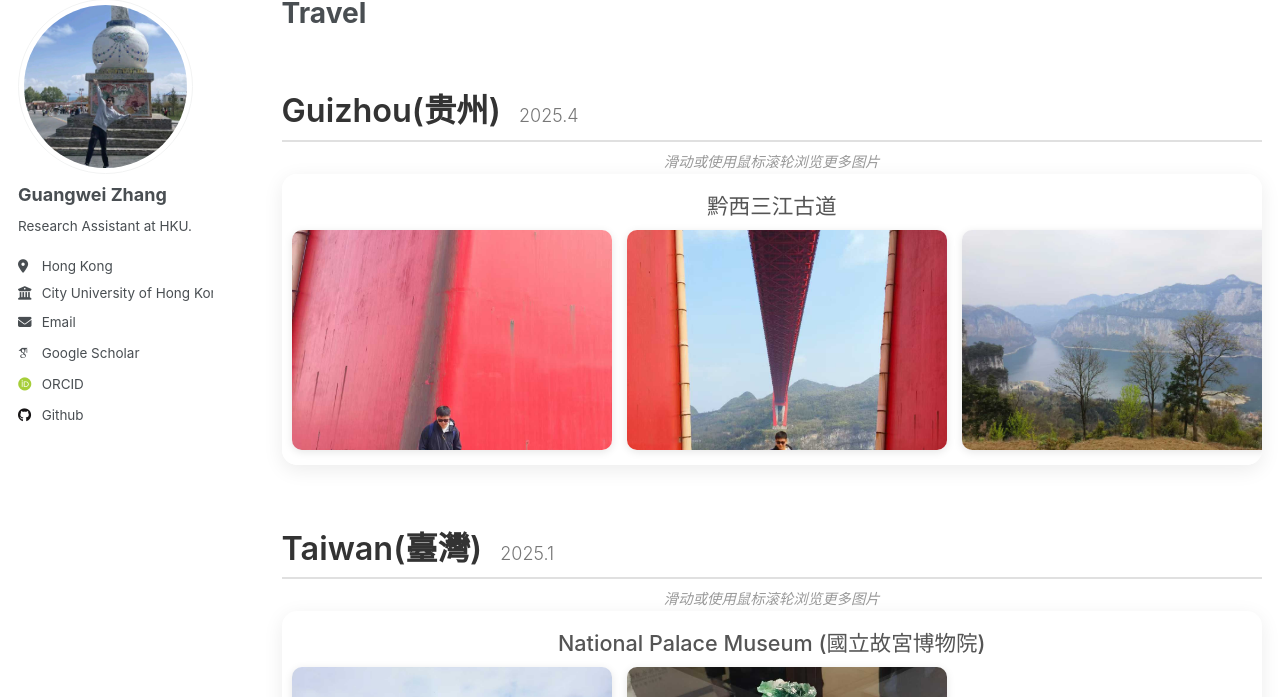
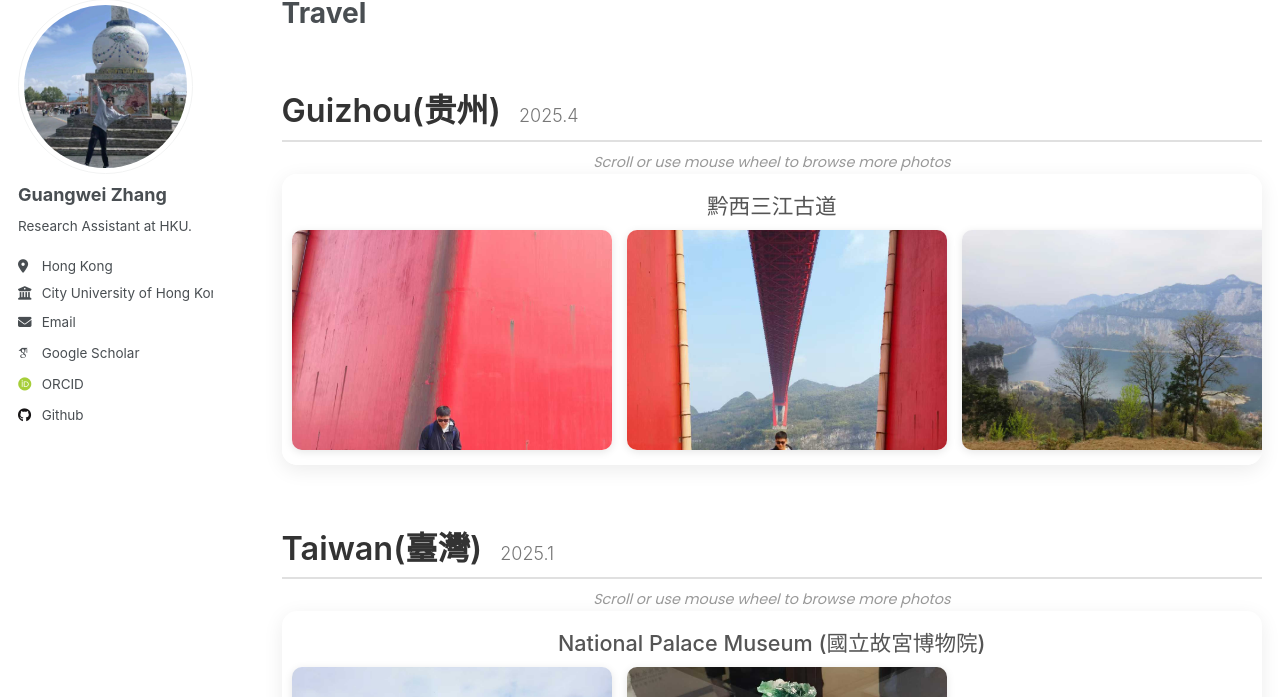
Before and after one commit to changhu73/changhu73.github.io, a Jekyll site: the page built from _pages/travel.md, in a window 1280 px wide. Shown: the part 107-804 px from the top of the page. Built offline with Jekyll 4.4.1, drawn with Linux system fonts in a browser that asks for light colours; some web fonts are replaced; some of the changed lines change nothing that is shown.

Commit message:
Update travel.md

```diff
--- a/_pages/travel.md
+++ b/_pages/travel.md
@@ -46,17 +46,17 @@
 
   .slider-container {
     position: relative;
-    overflow-x: auto;  /* 启用水平滚动 */
+    overflow-x: auto;  /* Enable horizontal scrolling */
     padding: 10px;
     background: #ffffff;
     border-radius: 15px;
     box-shadow: 0 5px 20px rgba(0,0,0,0.08);
     margin-bottom: 20px;
-    scrollbar-width: none;  /* 隐藏Firefox滚动条 */
-    -ms-overflow-style: none;  /* 隐藏IE滚动条 */
+    scrollbar-width: none;  /* Hide Firefox scrollbar */
+    -ms-overflow-style: none;  /* Hide IE scrollbar */
   }
 
-  /* 隐藏Chrome滚动条 */
+  /* Hide Chrome scrollbar */
   .slider-container::-webkit-scrollbar {
     display: none;
   }
@@ -105,6 +105,7 @@
     font-size: 16px;
     opacity: 0;
     transition: opacity 0.3s;
+    z-index: 2;
   }
 
   .photo-card:hover .zoom-icon {
@@ -175,7 +176,7 @@
 
   <div class="trip-section">
     <h2>Guizhou(贵州) <span class="trip-date">2025.4</span></h2>
-    <div class="scroll-hint">滑动或使用鼠标滚轮浏览更多图片</div>
+    <div class="scroll-hint">Scroll or use mouse wheel to browse more photos</div>
     <div class="slider-container">
       <h3 class="slider-title">黔西三江古道</h3>
       <div class="slider-track">
@@ -221,7 +222,7 @@
 
   <div class="trip-section">
     <h2>Taiwan(臺灣) <span class="trip-date">2025.1</span></h2>
-    <div class="scroll-hint">滑动或使用鼠标滚轮浏览更多图片</div>
+    <div class="scroll-hint">Scroll or use mouse wheel to browse more photos</div>
     <div class="slider-container">
       <h3 class="slider-title">National Palace Museum (國立故宮博物院)</h3>
       <div class="slider-track">
@@ -257,7 +258,7 @@
 
 </div>
 
-<!-- 图片放大的模态框 -->
+<!-- Image Modal -->
 <div id="imageModal" class="modal">
   <span class="close">&times;</span>
   <img class="modal-content" id="modalImage">
@@ -265,36 +266,42 @@
 
 <script>
   document.addEventListener('DOMContentLoaded', function() {
-    // 处理滚轮和鼠标滑动事件
+    // Handle wheel and mouse drag events
     const sliders = document.querySelectorAll('.slider-container');
 
     sliders.forEach(function(slider) {
-      // 鼠标滚轮事件
+      // Mouse wheel event - 修复滚轮滑动问题
       slider.addEventListener('wheel', function(e) {
         e.preventDefault();
-        this.scrollLeft += e.deltaY;
+        this.scrollLeft += (e.deltaY > 0) ? 100 : -100; // 使用固定滚动距离，更加可控
       }, { passive: false });
 
-      // 鼠标拖动事件
+      // Mouse drag event
       let isDragging = false;
       let startPosition;
       let scrollLeftStart;
+      let hasMoved = false; // 新增：判断是否发生了移动
 
       slider.addEventListener('mousedown', function(e) {
         isDragging = true;
         startPosition = e.pageX;
         scrollLeftStart = this.scrollLeft;
         this.style.cursor = 'grabbing';
+        hasMoved = false; // 重置移动标志
       });
 
       slider.addEventListener('mousemove', function(e) {
         if (!isDragging) return;
-        e.preventDefault();
         const distance = e.pageX - startPosition;
+
+        // 只有当移动距离超过5px时才算是拖动，防止点击时的微小移动
+        if (Math.abs(distance) > 5) {
+          hasMoved = true;
         this.scrollLeft = scrollLeftStart - distance;
+        }
       });
 
-      slider.addEventListener('mouseup', function() {
+      slider.addEventListener('mouseup', function(e) {
         isDragging = false;
         this.style.cursor = 'grab';
       });
@@ -305,20 +312,49 @@
       });
     });
 
-    // 图片点击放大功能
+    // Image click to enlarge functionality - 修复图片放大功能
     const modal = document.getElementById('imageModal');
     const modalImg = document.getElementById('modalImage');
     const closeBtn = document.getElementsByClassName('close')[0];
-    const images = document.querySelectorAll('.photo-card img');
 
-    images.forEach(function(img) {
-      img.addEventListener('click', function() {
-        modal.style.display = 'block';
-        modalImg.src = this.src;
-      });
+    // 修改为使用photo-card的点击事件，而不是直接在img上添加事件
+    const photoCards = document.querySelectorAll('.photo-card');
+
+    photoCards.forEach(function(card) {
+      let startX, isClick = true;
+
+      // 鼠标按下时记录位置
+      card.addEventListener('mousedown', function(e) {
+        startX = e.clientX;
+        isClick = true;
     });
 
-    // 关闭模态框
+      // 鼠标移动时判断是否为拖拽
+      card.addEventListener('mousemove', function(e) {
+        if (startX && Math.abs(e.clientX - startX) > 5) {
+          isClick = false;
+      }
+    });
+
+      // 鼠标抬起时，如果是点击而非拖拽，则显示模态框
+      card.addEventListener('mouseup', function(e) {
+        if (isClick) {
+          const img = this.querySelector('img');
+          if (img) {
+            modal.style.display = 'block';
+            modalImg.src = img.src;
+      }
+        }
+        startX = null;
+    });
+
+      // 如果鼠标离开元素，重置状态
+      card.addEventListener('mouseleave', function() {
+        startX = null;
+  });
+    });
+
+    // Close modal
     closeBtn.addEventListener('click', function() {
       modal.style.display = 'none';
     });
@@ -329,7 +365,7 @@
       }
     });
 
-    // 按ESC键关闭模态框
+    // Close modal with ESC key
     document.addEventListener('keydown', function(e) {
       if (e.key === 'Escape') {
         modal.style.display = 'none';
```
